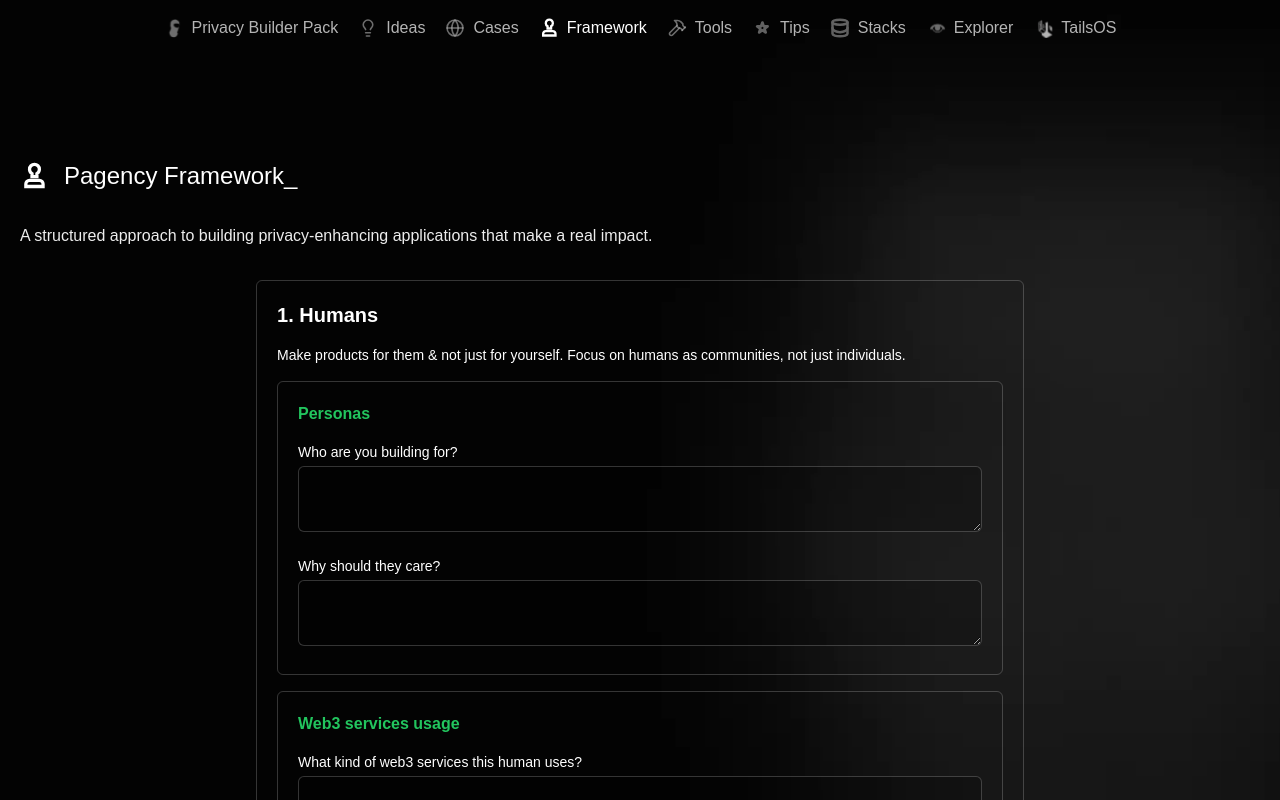
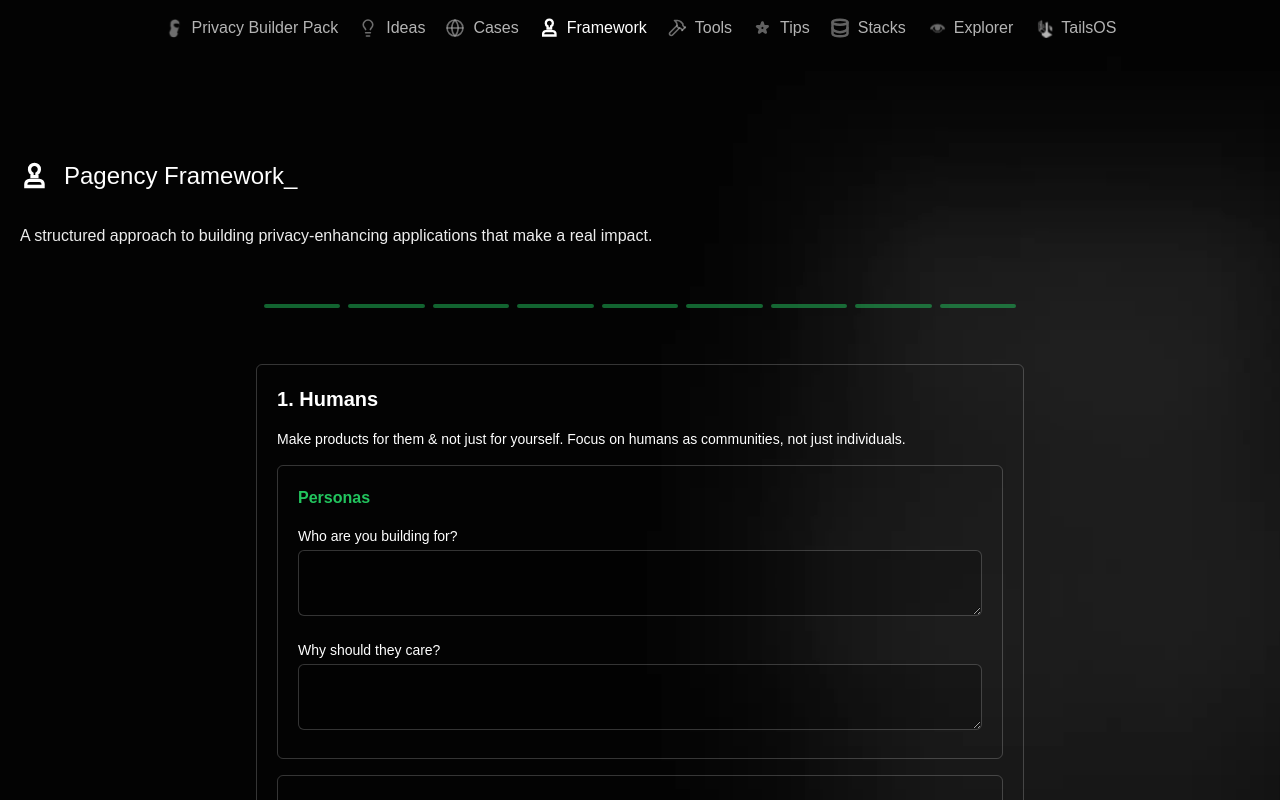
Before and after one commit to ilge-ustun/privacy-builder-pack, a Next.js app in the folder app/: page /framework in a window 1280 px wide. Shown: the top 800 px of the page. Built offline with nearby package versions, Linux system fonts and the light colour scheme; a web font is replaced by a local one.

Commit message:
progress bar

```diff
--- a/app/src/components/PagencyFrameworkForm.tsx
+++ b/app/src/components/PagencyFrameworkForm.tsx
@@ -3,6 +3,7 @@ import frameworkItems from "@/data/pagencyFramework.json"
 import { useState, useEffect } from "react"
 import { useRouter } from "next/navigation"
 import { saveFormData, getFormData } from "@/utils/indexedDB"
+import Link from "next/link"
 
 interface Props {
   itemId: number
@@ -12,6 +13,8 @@ export default function PagencyFrameworkForm({ itemId }: Props) {
   const router = useRouter()
   const item = (frameworkItems as FrameworkItem[]).find((item) => item.id === String(itemId))
   const [formData, setFormData] = useState<Record<string, string>>({})
+
+  const bars = Array.from({ length: frameworkItems.length }, (_, i) => i + 1)
 
   useEffect(() => {
     const loadSavedData = async () => {
@@ -64,6 +67,23 @@ export default function PagencyFrameworkForm({ itemId }: Props) {
   }
 
   return (
+    <>
+      <div className="w-full max-w-3xl self-center flex items-center justify-center gap-2 px-2 my-4">
+        {bars.map((step) => (
+          <Link
+            key={step}
+            href={`/framework?item=${step}`}
+            className="h-5 w-full flex items-center justify-center"
+          >
+            <div
+              className={`h-1 w-full rounded-full transition-all hover-shine ${
+                step <= itemId - 1 ? "bg-green" : "bg-green/50"
+              }`}
+            />
+          </Link>
+        ))}
+      </div>
+
       <form
         className="flex flex-col thin-border w-full max-w-3xl self-center p-5 px-3 sm:px-5 text-white gap-4"
         onSubmit={handleSubmit}
@@ -83,7 +103,9 @@ export default function PagencyFrameworkForm({ itemId }: Props) {
                   className="bg-black/20 thin-border p-2 text-white"
                   name={`${section.title}-${qIndex}`}
                   value={formData[`${section.title}-${qIndex}`] || ""}
-                onChange={(e) => handleTextAreaChange(`${section.title}-${qIndex}`, e.target.value)}
+                  onChange={(e) =>
+                    handleTextAreaChange(`${section.title}-${qIndex}`, e.target.value)
+                  }
                 />
               </div>
             ))}
@@ -106,5 +128,6 @@ export default function PagencyFrameworkForm({ itemId }: Props) {
           </button>
         </div>
       </form>
+    </>
   )
 }
```
Lines whose indentation alone changed are shown as unchanged.
